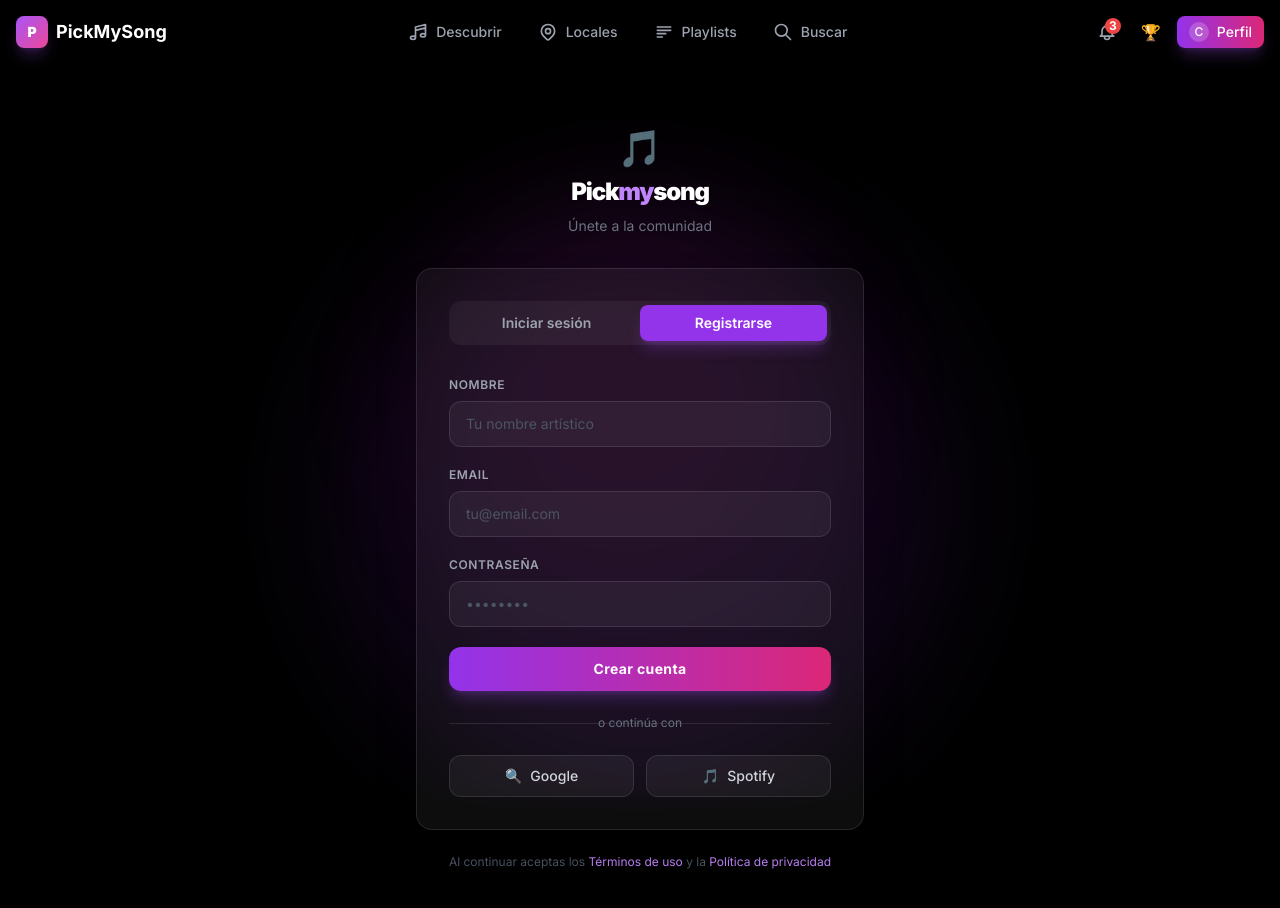
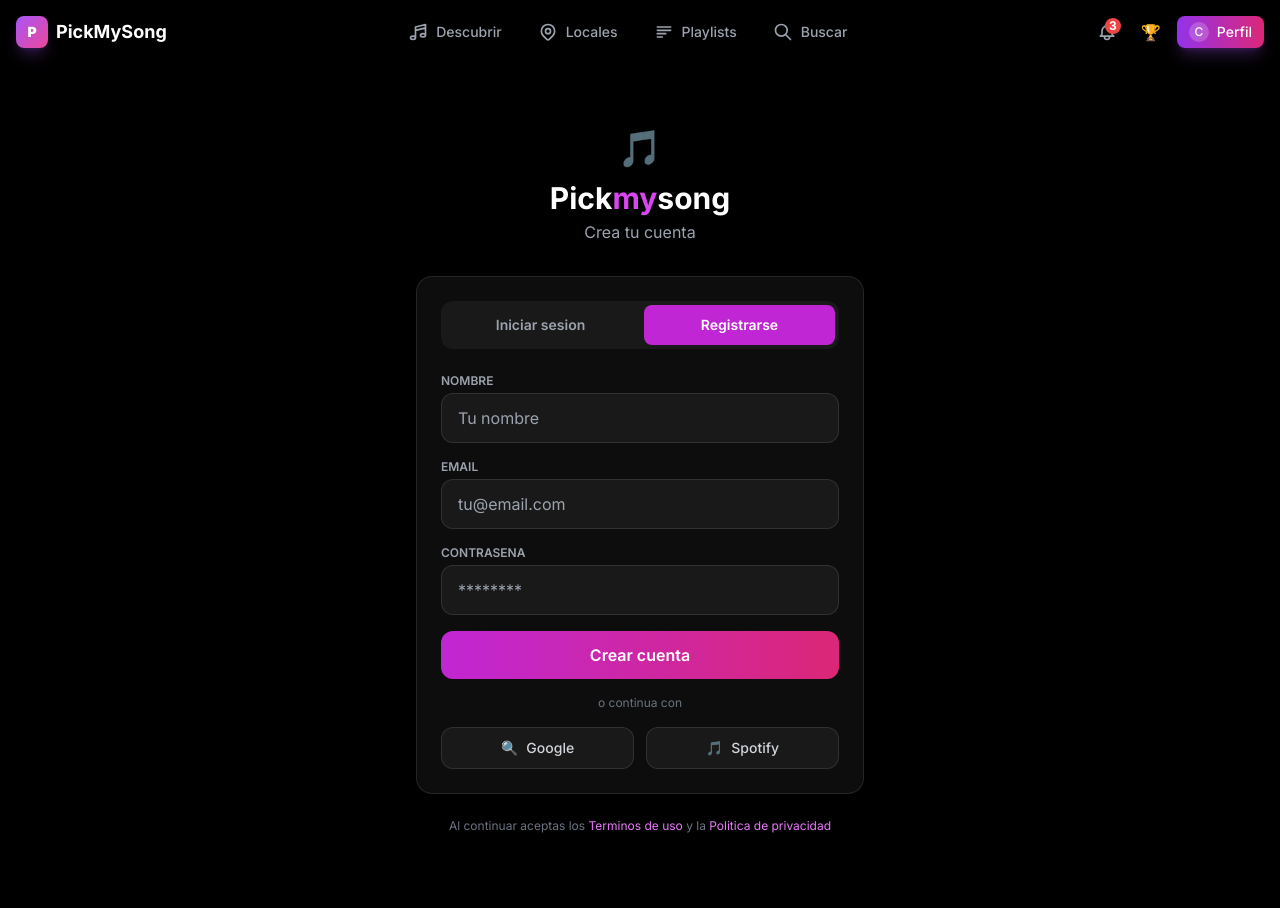
Before and after one commit to fullequip2009-dev/Pickmysong, a Next.js app in the folder apps/web/: page /auth in a window 1280 px wide. Both pictures are taken after a click on the button "Registrarse". Shown: the top 908 px of the page. Built offline with nearby package versions, Linux system fonts and the light colour scheme.

Commit message:
fix(auth): connect login/register form and OAuth buttons to Supabase

```diff
--- a/apps/web/app/auth/page.tsx
+++ b/apps/web/app/auth/page.tsx
@@ -2,10 +2,17 @@
 
 import { useState } from 'react';
 import Link from 'next/link';
+import { useRouter, useSearchParams } from 'next/navigation';
+import { createClient } from '../../lib/supabase';
 
 type AuthMode = 'login' | 'register';
+type Provider = 'google' | 'spotify';
 
 export default function AuthPage() {
+  const router = useRouter();
+  const searchParams = useSearchParams();
+  const redirectTo = searchParams?.get('redirect') || '/discover';
+
   const [mode, setMode] = useState<AuthMode>('login');
   const [email, setEmail] = useState('');
   const [password, setPassword] = useState('');
@@ -14,108 +21,160 @@
   const [error, setError] = useState('');
   const [success, setSuccess] = useState('');
 
+  const supabase = createClient();
+
   const handleSubmit = async (e: React.FormEvent) => {
     e.preventDefault();
-    setLoading(true);
     setError('');
     setSuccess('');
+    setLoading(true);
     try {
-      const endpoint = mode === 'login' ? '/api/auth/login' : '/api/auth/register';
-      const body = mode === 'login' ? { email, password } : { email, password, name };
-      const res = await fetch(endpoint, {
-        method: 'POST',
-        headers: { 'Content-Type': 'application/json' },
-        body: JSON.stringify(body),
+      if (mode === 'login') {
+        const { error } = await supabase.auth.signInWithPassword({ email, password });
+        if (error) throw error;
+        router.push(redirectTo);
+        router.refresh();
+      } else {
+        const { error } = await supabase.auth.signUp({
+          email,
+          password,
+          options: {
+            data: { name },
+            emailRedirectTo: `${window.location.origin}/auth/callback?redirect=${encodeURIComponent(redirectTo)}`,
+          },
         });
-      const data = await res.json();
-      if (!res.ok) {
-        setError(data.error || 'Algo salió mal');
-      } else {
-        if (mode === 'login') {
-          setSuccess('¡Bienvenido de vuelta! Redirigiendo...');
-          setTimeout(() => { window.location.href = '/discover'; }, 1500);
-        } else {
-          setSuccess('¡Cuenta creada! Ya puedes iniciar sesión.');
-          setTimeout(() => { setMode('login'); setSuccess(''); }, 2000);
+        if (error) throw error;
+        setSuccess('Revisa tu correo para confirmar tu cuenta.');
       }
-      }
-    } catch {
-      setError('Error de conexión. Inténtalo de nuevo.');
+    } catch (err: any) {
+      setError(err?.message || 'Algo salio mal. Intentalo de nuevo.');
     } finally {
       setLoading(false);
     }
   };
 
+  const handleOAuth = async (provider: Provider) => {
+    setError('');
+    setLoading(true);
+    try {
+      const { error } = await supabase.auth.signInWithOAuth({
+        provider,
+        options: {
+          redirectTo: `${window.location.origin}/auth/callback?redirect=${encodeURIComponent(redirectTo)}`,
+        },
+      });
+      if (error) throw error;
+    } catch (err: any) {
+      setError(err?.message || 'No se pudo iniciar sesion con ' + provider);
+      setLoading(false);
+    }
+  };
+
   return (
-    <main className="min-h-screen bg-black flex items-center justify-center px-4 py-16">
-      <div className="absolute inset-0 overflow-hidden pointer-events-none">
-        <div className="absolute top-1/4 left-1/2 -translate-x-1/2 w-[600px] h-[600px] bg-purple-900/20 rounded-full blur-3xl" />
-        <div className="absolute bottom-1/4 left-1/3 w-[400px] h-[400px] bg-pink-900/10 rounded-full blur-3xl" />
-      </div>
-      <div className="relative w-full max-w-md">
+    <div className="min-h-screen flex flex-col items-center justify-center px-4 py-16">
       <div className="text-center mb-8">
-          <Link href="/" className="inline-block">
-            <span className="text-4xl">🎵</span>
-            <h1 className="text-2xl font-black tracking-tighter text-white mt-2">
-              Pick<span className="text-purple-400">my</span>song
+        <div className="text-4xl mb-3">🎵</div>
+        <h1 className="text-3xl font-bold">
+          Pick<span className="text-fuchsia-500">my</span>song
         </h1>
-          </Link>
-          <p className="text-gray-500 text-sm mt-2">
-            {mode === 'login' ? 'Bienvenido de vuelta' : 'Únete a la comunidad'}
+        <p className="text-gray-400 mt-1">
+          {mode === 'login' ? 'Bienvenido de vuelta' : 'Crea tu cuenta'}
         </p>
       </div>
-        <div className="bg-white/5 backdrop-blur-md border border-white/10 rounded-2xl p-8 shadow-2xl">
-          <div className="flex bg-white/5 rounded-xl p-1 mb-8">
+
+      <div className="w-full max-w-md bg-white/5 border border-white/10 rounded-2xl p-6">
+        <div className="grid grid-cols-2 gap-2 mb-6 bg-white/5 rounded-xl p-1">
           <button
+            type="button"
             onClick={() => { setMode('login'); setError(''); setSuccess(''); }}
-              className={`flex-1 py-2 px-4 rounded-lg text-sm font-semibold transition-all ${mode === 'login' ? 'bg-purple-600 text-white shadow-lg shadow-purple-500/25' : 'text-gray-400 hover:text-white'}`}
+            className={`rounded-lg py-2.5 text-sm font-semibold transition-all ${mode === 'login' ? 'bg-fuchsia-600 text-white' : 'text-gray-400'}`}
           >
-              Iniciar sesión
+            Iniciar sesion
           </button>
           <button
+            type="button"
             onClick={() => { setMode('register'); setError(''); setSuccess(''); }}
-              className={`flex-1 py-2 px-4 rounded-lg text-sm font-semibold transition-all ${mode === 'register' ? 'bg-purple-600 text-white shadow-lg shadow-purple-500/25' : 'text-gray-400 hover:text-white'}`}
+            className={`rounded-lg py-2.5 text-sm font-semibold transition-all ${mode === 'register' ? 'bg-fuchsia-600 text-white' : 'text-gray-400'}`}
           >
             Registrarse
           </button>
         </div>
-          <form onSubmit={handleSubmit} className="space-y-5">
+
+        <form onSubmit={handleSubmit} className="space-y-4">
           {mode === 'register' && (
             <div>
-                <label className="block text-xs font-semibold text-gray-400 uppercase tracking-wider mb-2">Nombre</label>
-                <input type="text" value={name} onChange={(e) => setName(e.target.value)} placeholder="Tu nombre artístico" required className="w-full bg-white/5 border border-white/10 rounded-xl px-4 py-3 text-white placeholder-gray-600 focus:outline-none focus:border-purple-500 focus:ring-1 focus:ring-purple-500/50 transition-all text-sm" />
+              <label className="block text-xs font-semibold text-gray-400 mb-1">NOMBRE</label>
+              <input
+                type="text"
+                value={name}
+                onChange={(e) => setName(e.target.value)}
+                placeholder="Tu nombre"
+                className="w-full bg-white/5 border border-white/10 rounded-xl px-4 py-3 text-white outline-none focus:border-fuchsia-500"
+              />
             </div>
           )}
           <div>
-              <label className="block text-xs font-semibold text-gray-400 uppercase tracking-wider mb-2">Email</label>
-              <input type="email" value={email} onChange={(e) => setEmail(e.target.value)} placeholder="tu@email.com" required className="w-full bg-white/5 border border-white/10 rounded-xl px-4 py-3 text-white placeholder-gray-600 focus:outline-none focus:border-purple-500 focus:ring-1 focus:ring-purple-500/50 transition-all text-sm" />
+            <label className="block text-xs font-semibold text-gray-400 mb-1">EMAIL</label>
+            <input
+              type="email"
+              required
+              value={email}
+              onChange={(e) => setEmail(e.target.value)}
+              placeholder="tu@email.com"
+              className="w-full bg-white/5 border border-white/10 rounded-xl px-4 py-3 text-white outline-none focus:border-fuchsia-500"
+            />
           </div>
           <div>
-              <label className="block text-xs font-semibold text-gray-400 uppercase tracking-wider mb-2">Contraseña</label>
-              <input type="password" value={password} onChange={(e) => setPassword(e.target.value)} placeholder="••••••••" required minLength={6} className="w-full bg-white/5 border border-white/10 rounded-xl px-4 py-3 text-white placeholder-gray-600 focus:outline-none focus:border-purple-500 focus:ring-1 focus:ring-purple-500/50 transition-all text-sm" />
+            <label className="block text-xs font-semibold text-gray-400 mb-1">CONTRASENA</label>
+            <input
+              type="password"
+              required
+              value={password}
+              onChange={(e) => setPassword(e.target.value)}
+              placeholder="********"
+              className="w-full bg-white/5 border border-white/10 rounded-xl px-4 py-3 text-white outline-none focus:border-fuchsia-500"
+            />
           </div>
-            {error && <div className="bg-red-500/10 border border-red-500/30 rounded-xl px-4 py-3 text-red-400 text-sm">{error}</div>}
-            {success && <div className="bg-emerald-500/10 border border-emerald-500/30 rounded-xl px-4 py-3 text-emerald-400 text-sm">{success}</div>}
-            <button type="submit" disabled={loading} className="w-full bg-gradient-to-r from-purple-600 to-pink-600 hover:from-purple-500 hover:to-pink-500 disabled:opacity-50 disabled:cursor-not-allowed text-white font-bold py-3 px-6 rounded-xl transition-all shadow-lg shadow-purple-500/25 text-sm tracking-wide">
-              {loading ? '...' : mode === 'login' ? 'Entrar' : 'Crear cuenta'}
+
+          {error && <p className="text-sm text-red-400">{error}</p>}
+          {success && <p className="text-sm text-green-400">{success}</p>}
+
+          <button
+            type="submit"
+            disabled={loading}
+            className="w-full bg-gradient-to-r from-fuchsia-600 to-pink-600 rounded-xl py-3 font-semibold text-white disabled:opacity-60"
+          >
+            {loading ? 'Cargando...' : mode === 'login' ? 'Entrar' : 'Crear cuenta'}
           </button>
         </form>
-          <div className="relative my-6">
-            <div className="absolute inset-0 flex items-center"><div className="w-full border-t border-white/10" /></div>
-            <div className="relative flex justify-center text-xs text-gray-500"><span className="bg-transparent px-3">o continúa con</span></div>
-          </div>
+
+        <div className="text-center text-xs text-gray-500 my-4">o continua con</div>
+
         <div className="grid grid-cols-2 gap-3">
-            <button className="flex items-center justify-center gap-2 bg-white/5 hover:bg-white/10 border border-white/10 rounded-xl px-4 py-2.5 text-gray-300 text-sm font-medium transition-all"><span>🔍</span> Google</button>
-            <button className="flex items-center justify-center gap-2 bg-white/5 hover:bg-white/10 border border-white/10 rounded-xl px-4 py-2.5 text-gray-300 text-sm font-medium transition-all"><span>🎵</span> Spotify</button>
+          <button
+            type="button"
+            onClick={() => handleOAuth('google')}
+            disabled={loading}
+            className="flex items-center justify-center gap-2 bg-white/5 hover:bg-white/10 border border-white/10 rounded-xl px-4 py-2.5 text-gray-300 text-sm font-medium transition-all disabled:opacity-60"
+          >
+            <span>🔍</span> Google
+          </button>
+          <button
+            type="button"
+            onClick={() => handleOAuth('spotify')}
+            disabled={loading}
+            className="flex items-center justify-center gap-2 bg-white/5 hover:bg-white/10 border border-white/10 rounded-xl px-4 py-2.5 text-gray-300 text-sm font-medium transition-all disabled:opacity-60"
+          >
+            <span>🎵</span> Spotify
+          </button>
         </div>
       </div>
-        <p className="text-center text-gray-600 text-xs mt-6">
+
+      <p className="text-xs text-gray-500 mt-6 text-center">
         Al continuar aceptas los{' '}
-          <Link href="#" className="text-purple-400 hover:underline">Términos de uso</Link>
-          {' '}y la{' '}
-          <Link href="#" className="text-purple-400 hover:underline">Política de privacidad</Link>
+        <Link href="/terms" className="text-fuchsia-400">Terminos de uso</Link> y la{' '}
+        <Link href="/privacy" className="text-fuchsia-400">Politica de privacidad</Link>
       </p>
     </div>
-    </main>
   );
 }
```
Lines whose indentation alone changed are shown as unchanged.
